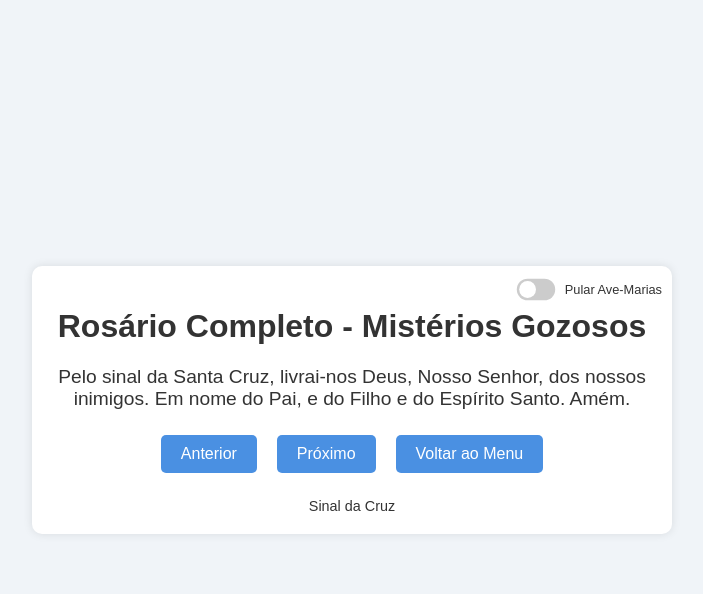
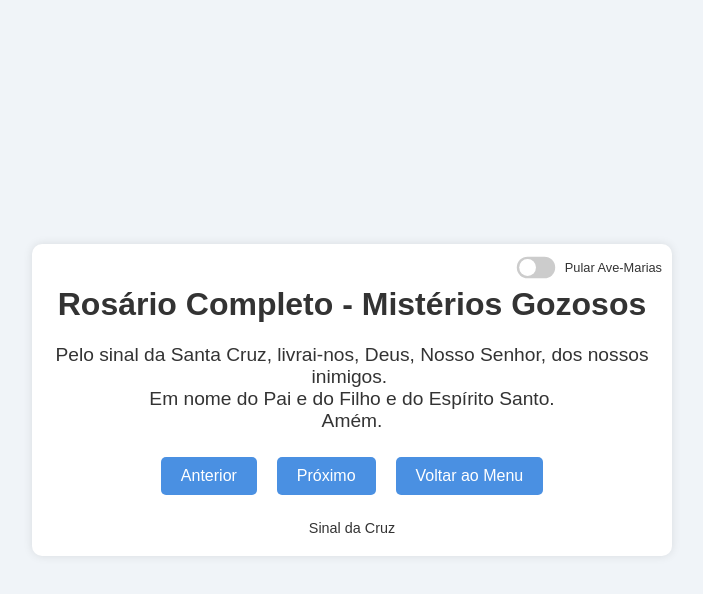
Before and after one commit to PocketTer/PocketTer.github.io, a plain HTML site: page index.html in a window 1280 px wide. Both pictures are taken after a click on the button "Rosário Completo". Shown: the whole page, without its empty margins (288-991 px from the left). Drawn offline with Linux system fonts and the light colour scheme.

Commit message:
Update index.html

```diff
--- a/index.html
+++ b/index.html
@@ -56,6 +56,7 @@
     #oracao-texto {
       font-size: 1.2em;
       margin-bottom: 20px;
+      white-space: pre-wrap;
     }
 
     button {
@@ -238,15 +239,15 @@
           ]
         },
         oracoes: {
-          'Sinal da Cruz': 'Pelo sinal da Santa Cruz, livrai-nos Deus, Nosso Senhor, dos nossos inimigos. Em nome do Pai, e do Filho e do Espírito Santo. Amém.',
-          'Oferecimento': 'Divino Jesus, eu vos ofereço este terço que vou rezar, meditando nos mistérios da nossa Redenção. Concedei-me, por intercessão da Virgem Maria, Mãe de Deus e nossa Mãe, as virtudes que me são necessárias para bem rezá-lo e a graça de ganhá-lo as indulgências anexas a esta santa devoção.',
-          'Credo': 'Creio em Deus Pai Todo-Poderoso, criador do céu e da terra. E em Jesus Cristo, seu único Filho, nosso Senhor, que foi concebido pelo poder do Espírito Santo; nasceu da Virgem Maria; padeceu sob Pôncio Pilatos, foi crucificado, morto e sepultado. Desceu à mansão dos mortos; ressuscitou ao terceiro dia, subiu aos céus; está sentado à direita de Deus Pai todo-poderoso, donde há de vir a julgar os vivos e os mortos. Creio no Espírito Santo; na Santa Igreja Católica; na comunhão dos santos; na remissão dos pecados; na ressurreição da carne; na vida eterna. Amém.',
-          'Pai Nosso': 'Pai Nosso que estais no céu, santificado seja o vosso nome. Venha a nós o vosso reino. Seja feita a vossa vontade, assim na terra como no céu. O pão nosso de cada dia nos dai hoje. Perdoai-nos as nossas ofensas, assim como nós perdoamos a quem nos tem ofendido. E não nos deixeis cair em tentação, mas livrai-nos do mal. Amém.',
-          'Ave Maria': 'Ave Maria, cheia de graça, o Senhor é convosco. Bendita sois vós entre as mulheres e bendito é o fruto do vosso ventre, Jesus. Santa Maria, Mãe de Deus, rogai por nós pecadores, agora e na hora da nossa morte. Amém.',
-          'Glória': 'Glória ao Pai e ao Filho e ao Espírito Santo. Como era no princípio, agora e sempre. Amém.',
-          'Ó Meu Jesus': 'Ó meu Jesus, perdoai-nos, livrai-nos do fogo do inferno. Levai as almas todas para o céu e socorrei principalmente as que mais precisarem.',
-          'Agradecimento': 'Infinitas graças vos damos, ó Soberana Rainha, pelos benefícios que todos os dias recebemos de vossas mãos maternais. Dignai-vos agora e para sempre tomar-nos debaixo de vosso poderoso amparo e para mais vos agradecer vos saudamos com uma Salve Rainha:',
-          'Salve Rainha': 'Salve Rainha, Mãe de misericórdia, vida, doçura e esperança nossa, salve! A vós bradamos, os degredados filhos de Eva. A vós suspiramos, gemendo e chorando neste vale de lágrimas. Eia pois, advogada nossa, esses vossos olhos misericordiosos a nós volvei, e depois deste desterro mostrai-nos Jesus, bendito fruto do vosso ventre, ó clemente, ó piedosa, ó doce sempre Virgem Maria. Rogai por nós, Santa Mãe de Deus. Para que sejamos dignos das promessas de Cristo. Amém.'
+          'Sinal da Cruz': 'Pelo sinal da Santa Cruz, livrai-nos, Deus, Nosso Senhor, dos nossos inimigos. \nEm nome do Pai e do Filho e do Espírito Santo.\nAmém.',
+          'Oferecimento': 'Divino Jesus, nós Vos oferecemos este {tipo} que vamos rezar, meditando nos mistérios da nossa Redenção. Concedei-nos, por intercessão da Virgem Maria, Mãe de Deus e nossa Mãe, as virtudes que nos são necessárias para bem rezá-lo e a graça de ganharmos as indulgências desta santa devoção.\nOferecemos particularmente, em desagravo dos pecados cometidos contra o Santíssimo Coração de Jesus e Imaculado Coração de Maria, pela paz do mundo, pela conversão dos pecadores, pelas almas do Purgatório, pelas intenções do Santo Padre, pelo aumento e santificação do Clero, pelo nosso vigário, pela santificação das famílias, pelas missões, pelos doentes, pelos agonizantes, por todos aqueles que pediram nossas orações, pelo nosso país e por todas as nossas intenções particulares.',
+          'Credo': 'Creio em Deus Pai Todo-Poderoso, Criador do céu e da terra; e em Jesus Cristo, seu único Filho, nosso Senhor; que foi concebido pelo poder do Espí­rito Santo; nasceu da Virgem Maria, padeceu sob Pôncio Pilatos, foi crucificado, morto e sepultado. Desceu à mansão dos mortos; ressuscitou ao terceiro dia; subiu aos céus, está sentado à direita de Deus Pai todo-poderoso, donde há de vir a julgar os vivos e os mortos; creio no Espí­rito Santo, na Santa Igreja Católica, na comunhão dos Santos, na remissão dos pecados, na ressurreição da carne, na vida eterna.\nAmém.',
+          'Pai Nosso': 'Pai-Nosso que estais nos céus, santificado seja vosso nome, venha a nós o vosso reino, seja feita a vossa vontade assim na terra como no céu. O pão nosso de cada dia nos dai hoje, perdoai-nos as nossas ofensas assim como nós perdoamos a quem nos tem ofendido, e não nos deixeis cair em tentação, mas livrai-nos do mal.\nAmém.',
+          'Ave Maria': 'Ave Maria, cheia de graça, o Senhor é convosco, bendita sois vós entre as mulheres, e bendito é o fruto do vosso ventre, Jesus.\n\nSanta Maria, Mãe de Deus, rogai por nós, pecadores, agora e na hora da nossa morte.\nAmém.',
+          'Glória': 'Glória ao Pai, e ao Filho e ao Espírito Santo. Como era no princípio, agora e sempre.\nAmém.',
+          'Ó Meu Jesus': 'Ó meu Jesus, perdoai-nos e livrai-nos do fogo do inferno; levai as almas todas para o Céu, principalmente as que mais precisarem.',
+          'Agradecimento': 'Infinitas graças vos damos, Soberana Rainha, pelos benefícios que todos os dias recebemos de vossas mãos liberais (divinais/maternais). \nDignai-vos, agora e para sempre, tomar-nos debaixo de vosso poderoso amparo e para mais vos alegrar (obrigar/agradecer) vos saudamos com uma Salve Rainha:',
+          'Salve Rainha': 'Salve, Rainha, Mãe de misericórdia, vida, doçura e esperança nossa, Salve! A vós bradamos, os degredados filhos de Eva, a vós suspiramos, gemendo e chorando neste vale de lágrimas! Eia, pois, Advogada nossa, esses vossos olhos misericordiosos a nós volvei, e depois deste desterro mostrai-nos Jesus, bendito fruto do vosso ventre! Ó clemente, ó piedosa, ó doce sempre Virgem Maria. \nRogai por nós, Santa Mãe de Deus, para que sejamos dignos das promessas de Cristo. \nAmém.'
         }
       };
       let etapaAtual = -1;
@@ -309,7 +310,8 @@
           oracaoTexto.textContent = GG_ALL_GAME_CONFIG.oracoes['Sinal da Cruz'];
           progressoTexto.textContent = 'Sinal da Cruz';
         } else if (etapaAtual === 0) {
-          oracaoTexto.textContent = GG_ALL_GAME_CONFIG.oracoes['Oferecimento'];
+          const tipo = rosarioCompleto ? 'rosário' : 'terço';
+          oracaoTexto.textContent = GG_ALL_GAME_CONFIG.oracoes['Oferecimento'].replace('{tipo}', tipo);
           progressoTexto.textContent = 'Oferecimento';
         } else if (etapaAtual === 1) {
           oracaoTexto.textContent = GG_ALL_GAME_CONFIG.oracoes['Credo'];
```
